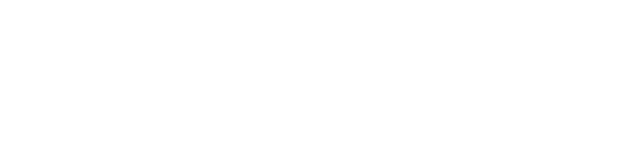
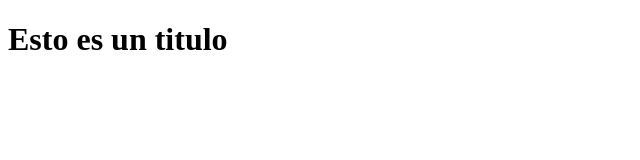
Before and after one commit to FranciscoCobelo/mi-primer-proyecto, a plain HTML site: page index.html in a window 1280 px wide. Shown: the whole page, without its empty margins (0-640 px from the left). Drawn offline with Linux system fonts and the light colour scheme.

Commit message:
cambio de nombre index

```diff
--- a/ejemplo.html
+++ b/index.html
@@ -4,9 +4,9 @@
     <meta charset="UTF-8">
     <meta http-equiv="X-UA-Compatible" content="IE=edge">
     <meta name="viewport" content="width=device-width, initial-scale=1.0">
-    <title>Document</title>
+    <title>Nueva pagina</title>
 </head>
 <body>
-
+    <h1>Esto es un titulo</h1>
 </body>
 </html>
```
